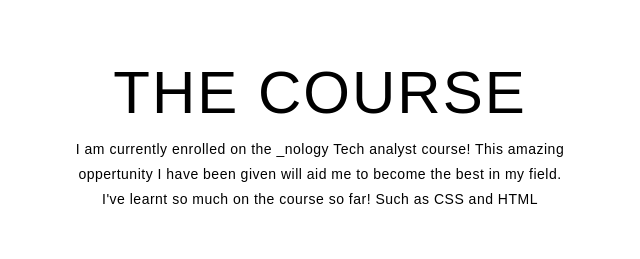
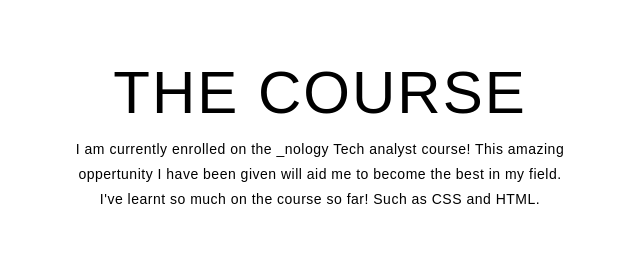
Before and after one commit to WassimSaker/finalportfolio, a plain HTML site: page index.html in a window 1280 px wide. Shown: the part 1040-1299 px from the top of the page, 320-960 px from the left. Drawn offline with Linux system fonts and the light colour scheme.

Commit message:
correction

```diff
--- a/index.html
+++ b/index.html
@@ -51,7 +51,7 @@
     <div class="course container">
       <div class="course-top">
         <h1 class="section-title">The course</h1>
-        <p>I am currently enrolled on the _nology Tech analyst course! This amazing oppertunity I have been given will aid me to become the best in my field. I've learnt so much on the course so far! Such as CSS and HTML  </p>
+        <p>I am currently enrolled on the _nology Tech analyst course! This amazing oppertunity I have been given will aid me to become the best in my field. I've learnt so much on the course so far! Such as CSS and HTML.  </p>
       </div>
       <div class="course-bottom">
 
```
